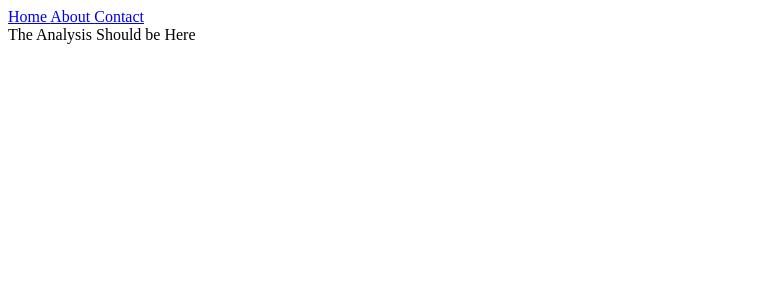
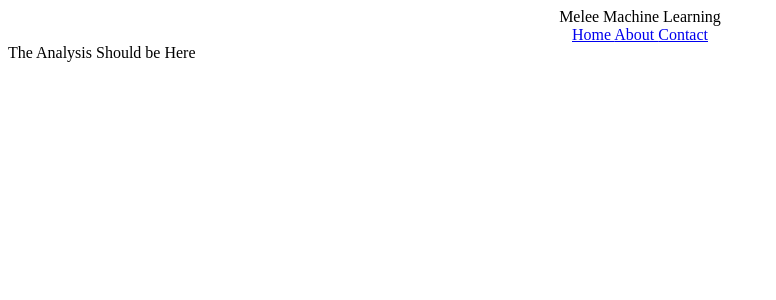
Before and after one commit to jalbatross/melee-ml, a React (Create React App) app: page / in a window 1280 px wide. Shown: the top 300 px of the page, without its empty margins (0-776 px from the left). Built offline with nearby package versions, Linux system fonts and the light colour scheme.

Commit message:
some style

```diff
--- a/package.json
+++ b/package.json
@@ -6,6 +6,7 @@
     "axios": "^0.18.0",
     "lodash": "^4.17.11",
     "react": "^16.5.2",
+    "react-bootstrap": "^0.32.4",
     "react-dom": "^16.6.0",
     "react-form": "^3.5.6",
     "react-promise": "^2.0.3",
--- a/src/components/header.js
+++ b/src/components/header.js
@@ -1,13 +1,19 @@
 import React, {Component} from 'react';
 import {Link} from 'react-router-dom';
+import '../style/header.css';
 
 export default class Header extends Component{
   render(){
     return(
-      <div>
-        <Link to = "/" > Home </Link>
-        <Link to = "/about" > About </Link>
-        <Link to = "/contact" > Contact </Link>
+      <div class = "container">
+      <div> Melee Machine Learning </div>
+        <div class = "row">
+          <div class = "col-lg-3 col-lg-offset-1 text-center">
+            <Link to = "/" > Home </Link>
+            <Link to = "/about" > About </Link>
+            <Link to = "/contact" > Contact </Link>
+          </div>
+        </div>
       </div>
     );
   }
--- a/src/index.js
+++ b/src/index.js
@@ -2,11 +2,10 @@ import React from 'react';
 import ReactDOM from 'react-dom';
 import { Provider } from 'react-redux';
 import { createStore, applyMiddleware } from 'redux';
-import {Link, BrowserRouter, Route, Switch} from 'react-router-dom';
+import {BrowserRouter, Route, Switch} from 'react-router-dom';
 import promise from 'redux-promise';
 
 import reducers from './reducers';
-import App from './App';
 
 import Home from './components/home';
 import About from './components/about';
--- /dev/null
+++ b/src/style/header.css
@@ -0,0 +1,7 @@
+.container {
+  text-align: center
+}
+
+.row{
+  .margin: 20px
+}
```
